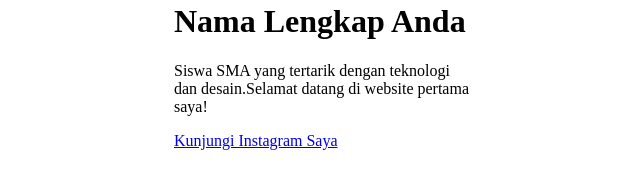
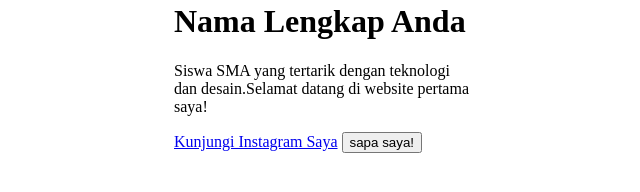
Before and after one commit to lifkykyky-source/pelatihan-, a plain HTML site: page index.html in a window 1280 px wide. Shown: the part 148-340 px from the top of the page, without its empty margins (316-956 px from the left). Drawn offline with Linux system fonts and the light colour scheme.

Commit message:
Update index.html

```diff
--- a/index.html
+++ b/index.html
@@ -10,6 +10,7 @@
         <h1>Nama Lengkap Anda</h1>
         <p>Siswa SMA yang tertarik dengan teknologi dan desain.Selamat datang di website pertama saya!</p>
         <a href="https://www.instagram.com/usernameanda">Kunjungi Instagram Saya</a>
+        <button id="sapabutton">sapa saya!</button>
     </div>
 </body>
 </htmll>
```
